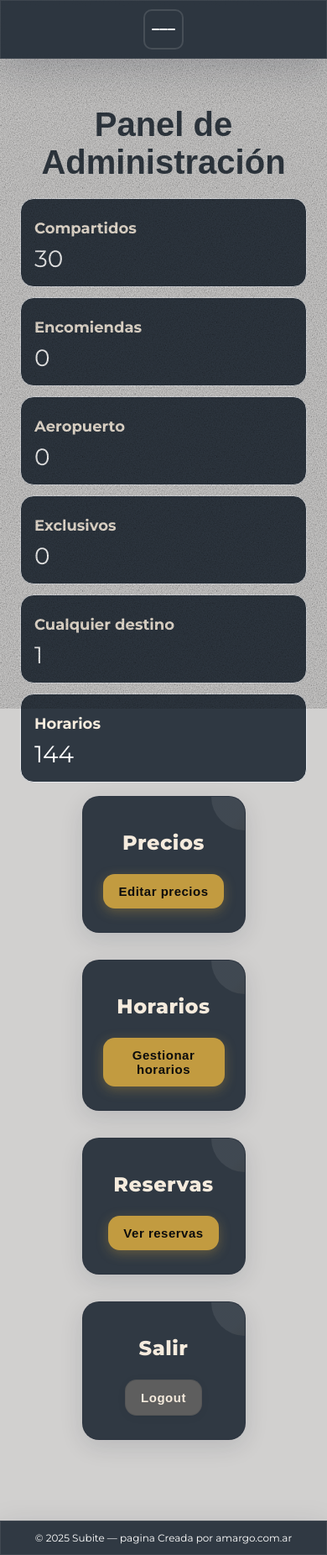
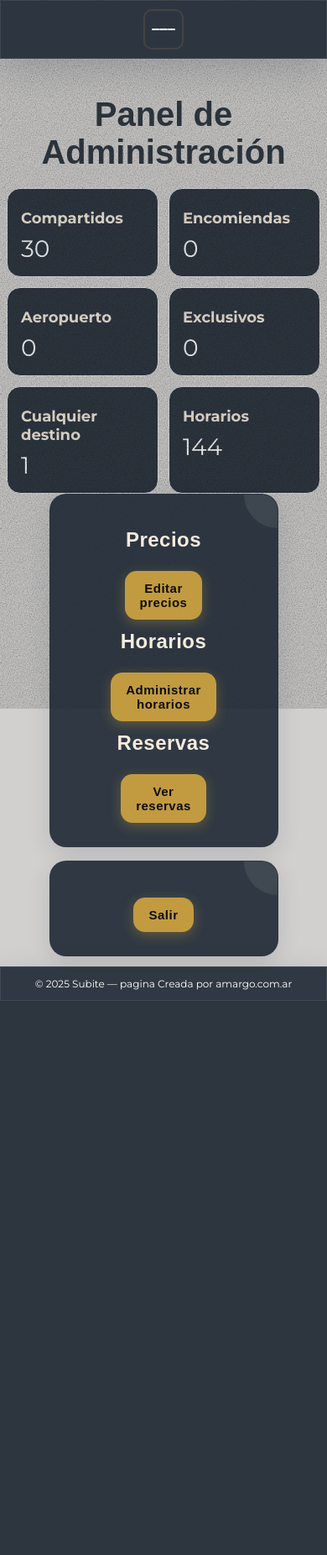
Before and after one commit to urielssan/subite, a Flask app: page /admin in a window 390 px wide. Shown: the whole page at 84% size. After the commit the page ends 1192 px from the top, so only its background shows below. Run offline with Flask 3, Linux system fonts and the light colour scheme; the visitor is signed in with stand-in values (Sample User, id 1); data comes from the database, SQL or seed files in the repository; both versions use the stored data as it was after the commit; data that the repository does not hold is empty.

Commit message:
mensaje de whatsapp para confirmar, y mejorado el responsive basica para mejorar lectura

```diff
--- a/static/style.css
+++ b/static/style.css
@@ -101,6 +101,7 @@ footer{
   display:flex;
   justify-content:space-evenly;
   align-items:center;
+  text-align: center;
   padding: 14px 18px;
   background: var(--nav-bg);
   color:#fff;
@@ -268,7 +269,7 @@ button.secondary{
 .flash.error{background:#fef2f2;color:#991b1b}
 
 /* Hamburger / menú responsive (si usás nav móvil) */
-.nav-toggle{ display:none; background:transparent; border:2px solid rgba(255,255,255,0.12); padding:8px; cursor:pointer; width:48px; height:48px; align-items:center; justify-content:center; border-radius:10px; transition:background .18s ease, transform .12s ease; z-index:20; }
+.nav-toggle{ display:none; background:transparent; border:2px solid rgb(68, 68, 68); padding:8px; cursor:pointer; width:48px; height:48px; align-items:center; justify-content:center; border-radius:10px; transition:background .18s ease, transform .12s ease; z-index:20; }
 .nav-toggle:focus{ outline:2px solid rgba(0,0,0,0.12); }
 .nav-toggle .bar{ display:block; width:22px; height:2px; background:#fff; margin:4px auto; border-radius:2px; transition: transform .2s ease, opacity .2s ease; }
 .nav-links{ display:flex; gap:12px; }
@@ -310,22 +311,6 @@ h1 {
 .grid-confirm{
   width: 100%;
 };
-@media (max-width: 420px){
-  :root{ --footer-height: 64px; }
-  .footer-container{
-    width: calc(100%);
-    border-radius: 10px;
-    height: var(--footer-height);
-    padding: 8px 12px;
-  }
-  .container{ padding-bottom: 4px; }
-
-  .card-50{
-    width: 90vw ;
-    margin-inline: auto;
-    margin-top: 1em;
-  }
-}
 
 /* botón de eliminar en tablas admin */
 .btn.delete{
@@ -344,3 +329,68 @@ h1 {
   opacity: 0.95;
 }
 .btn.delete:active{ transform: translateY(0); }
+
+/* Estilo específico para botón WhatsApp (usable junto a .btn) */
+.btn.whatsapp{
+  display:inline-flex;
+  align-items:center;
+  gap:10px;
+  background: var(--brand);
+  color:#000000;
+  padding:10px 18px;
+  border-radius:14px;
+  border: none;
+  font-weight:700;
+  letter-spacing:0.6px;
+  box-shadow: 0 8px 22px rgba(18,140,126,0.18);
+  transition: transform .14s ease, box-shadow .14s ease, opacity .12s ease;
+  text-decoration: none;
+}
+
+.btn.whatsapp svg{ width:18px; height:18px; flex:0 0 18px; color: #ffffff; opacity:0.98; }
+
+.btn.whatsapp:hover{
+  transform: translateY(-3px) scale(1.02);
+  box-shadow: 0 14px 34px rgba(18,140,126,0.22);
+  opacity:0.98;
+}
+
+/* mantener contraste en mobile */
+@media (max-width:420px){
+  .btn.whatsapp{ padding:10px; gap:8px; font-size: 1em; }
+  .btn.whatsapp svg{ width:16px; height:16px; }
+}
+
+
+.table th:nth-child(4), .table td:nth-child(4) { width: 1%; white-space: nowrap; }
+
+
+
+/* En mobile: ocultar columna Estado (th + td + <col>) y compactar todo */
+@media (max-width: 820px){
+  /* Oculta la columna completa sin dejar encabezado “huérfano” */
+  .table col.col-estado { display: none; }
+  .table th:nth-child(3), .table td:nth-child(3) { display: none; }
+
+  /* Compactar otras columnas */
+  .table th, .table td { padding: 8px 6px; font-size: 10px; }
+  .table th:nth-child(1), .table td:nth-child(1) { width: 0; }
+  .table th:nth-child(2), .table td:nth-child(2) { white-space: nowrap; }
+  .card-10 { width: 70vw; margin: 0 auto; }
+  .card-50 { width: 70vw; margin: 1em auto; }
+  .card-60 { width: 70vw; margin: 0 auto; }
+  .card h2 { font-size: 10px; }
+  /* Botón más chico todavía en pantallas muy chicas */
+  .card .btn-reservar { padding: 6px 10px; font-size: 9px; margin-left: 0vw; }
+  .container{ padding: 12px 8px; }
+  .card button.secondary{ padding: 8px; font-size: 12px; }
+  .card  button.delete{ margin: 0px; padding: 10px; font-size: 10px;
+
+  }
+
+}
+
+/* (Opcional) versión ultra-compacta si el cel es muy chico */
+@media (max-width: 340px){
+  .btn-reservar { padding: 6px 8px; font-size: 12px; }
+}
--- a/templates/admin_dashboard.html
+++ b/templates/admin_dashboard.html
@@ -10,21 +10,24 @@
   <div class="item"><h3>Horarios</h3><div style="font-size:28px">{{ counts.schedules }}</div></div>
 </div>
 <div class="grid">
-  <div class="card card-50">
-    <h2>Precios</h2>
-    <a href="{{ url_for('admin_prices') }}"><button>Editar precios</button></a>
-  </div>
-  <div class="card card-50">
-    <h2>Horarios</h2>
-    <a href="{{ url_for('admin_schedules') }}"><button>Gestionar horarios</button></a>
-  </div>
-  <div class="card card-50">
-    <h2>Reservas</h2>
-    <a href="{{ url_for('admin_bookings') }}"><button>Ver reservas</button></a>
-  </div>
-  <div class="card card-50">
-    <h2>Salir</h2>
-    <a href="{{ url_for('admin_logout') }}"><button class="secondary">Logout</button></a>
-  </div>
+  <div class="card card-10">
+    <h1>Precios</h1>
+    <a href="{{ url_for('admin_prices') }}"><button>Editar <br> precios</button></a>
+    <br>
+
+    <h1>Horarios</h1>
+    <a href="{{ url_for('admin_schedules') }}"><button>Administrar <br> horarios</button></a>
+
+    <br>
+    <h1>Reservas</h1>
+    <a href="{{ url_for('admin_bookings') }}"><button>Ver  <br>reservas</button></a>
+
+    <br>
+    </div>
+<div class="card card-10">
+    <a href="{{ url_for('admin_logout') }}"><button>Salir</button></a>
+</div>
+
+
 </div>
 {% endblock %}
--- a/templates/airport_slots.html
+++ b/templates/airport_slots.html
@@ -12,7 +12,7 @@
         <td>{% if ok %}<span class="badge">Disponible</span>{% else %}<span class="badge">Agotado</span>{% endif %}</td>
         <td>
           {% if ok %}
-            <a href="{{ url_for('airport_book', schedule_id=s.id) }}?p={{ passengers }}"><button>Reservar</button></a>
+            <a href="{{ url_for('airport_book', schedule_id=s.id) }}?p={{ passengers }}"><button class="btn-reservar">Reservar</button></a>
           {% else %}
             <button class="secondary" disabled>Sin cupo</button>
           {% endif %}
--- a/templates/base.html
+++ b/templates/base.html
@@ -8,6 +8,7 @@
   <link rel="preconnect" href="https://fonts.googleapis.com">
 <link rel="preconnect" href="https://fonts.gstatic.com" crossorigin>
 <link href="https://fonts.googleapis.com/css2?family=Montserrat:ital,wght@0,100..900;1,100..900&display=swap" rel="stylesheet">
+<link rel="icon" href="../static/icono.ico" type="image/png">
 </head>
 <body class="bg-grain">
 
```
Also changed, not shown: templates/admin_bookings.html (+16 -14 lines), templates/admin_prices.html (+14 -1 lines), templates/confirm.html (+23 -3 lines), templates/shared_book.html (+7 -2 lines), templates/shared_slots.html (+21 -5 lines), data/subite.db, static/icono.ico (added).
